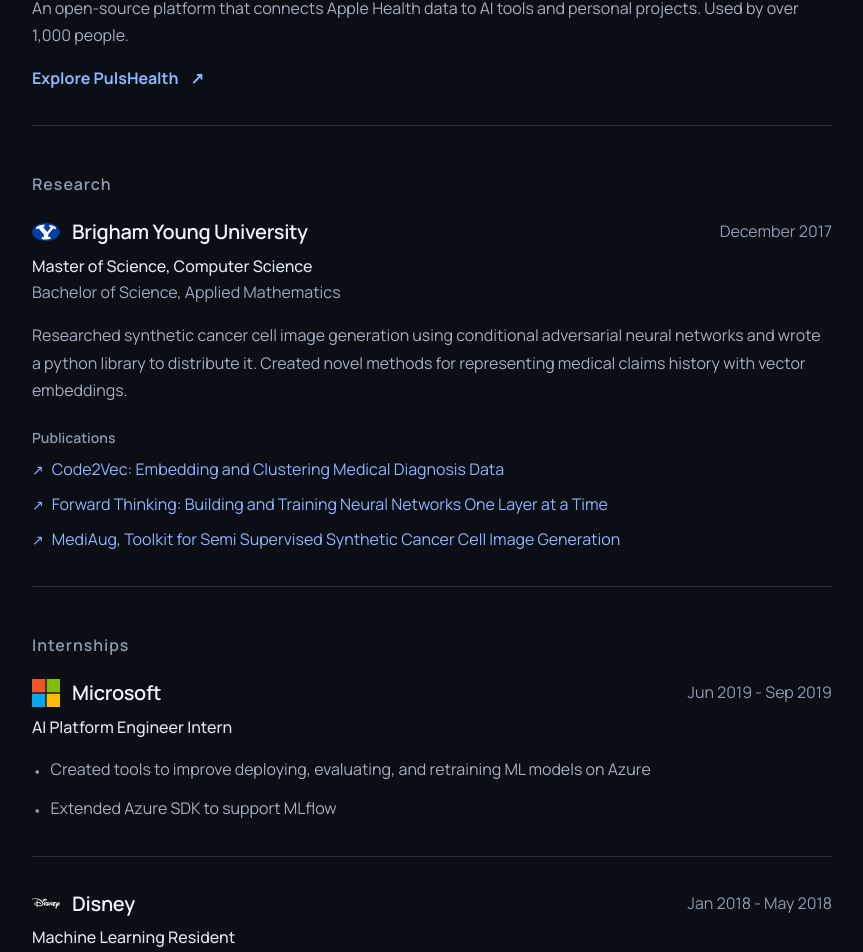
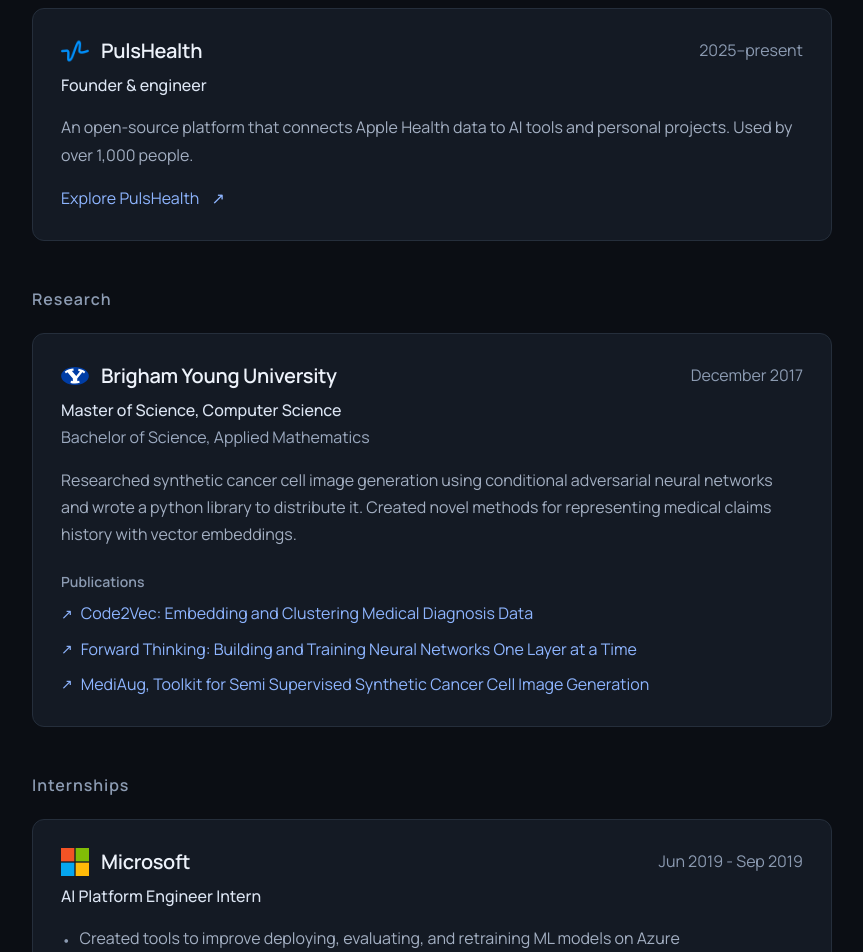
Before and after one commit to smwade/seanwade, a Next.js app: page / in a window 1280 px wide. Shown: the part 1545-2497 px from the top of the page, without its empty margins (208-1071 px from the left). Built offline with nearby package versions, Linux system fonts and the light colour scheme; no server answers.

Commit message:
Try resume entries as bordered cards with regular-weight project link

```diff
--- a/src/components/ExperienceCard.module.css
+++ b/src/components/ExperienceCard.module.css
@@ -1,9 +1,11 @@
 .entry {
-  padding: 32px 0;
-  border-bottom: 1px solid #252e3b;
+  padding: 28px;
+  border: 1px solid #252e3b;
+  border-radius: 12px;
+  background: var(--color-bg-card, #141a24);
 }
-.entry:first-of-type {
-  padding-top: 0;
+.entry + .entry {
+  margin-top: 20px;
 }
 .heading {
   display: flex;
@@ -53,6 +55,9 @@
   letter-spacing: 0;
 }
 @media (max-width: 650px) {
+  .entry {
+    padding: 20px;
+  }
   .heading {
     align-items: flex-start;
     flex-wrap: wrap;
--- a/src/components/ResumeContent.tsx
+++ b/src/components/ResumeContent.tsx
@@ -127,7 +127,7 @@ export default function ResumeContent() {
             An open-source platform that connects Apple Health data to AI tools
             and personal projects. Used by over 1,000 people.
           </p>
-          <a href="/pulshealth/" className="text-link mt-4">
+          <a href="/pulshealth/" className="mt-4 inline-flex items-center gap-3 font-normal text-accent hover:underline">
             Explore PulsHealth <span aria-hidden="true">↗</span>
           </a>
         </ExperienceCard>
```
